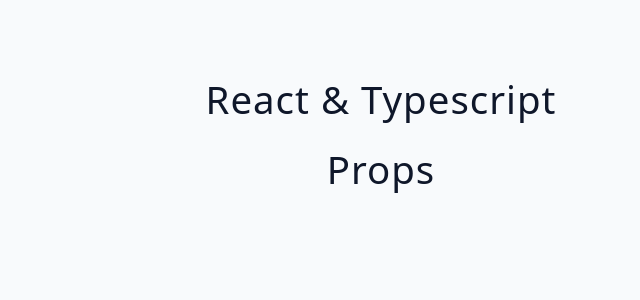
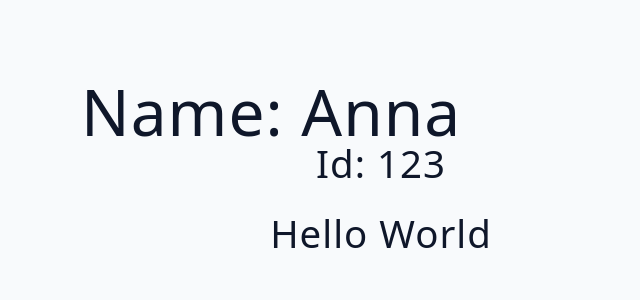
Before and after one commit to AnnaLinden/React_with_typescript, a React (Vite) app: page / in a window 1280 px wide. Shown: the top 300 px of the page, without its empty margins (259-899 px from the left). Built offline with nearby package versions, Linux system fonts and the light colour scheme.

Commit message:
react typescript props

```diff
--- a/src/App.tsx
+++ b/src/App.tsx
@@ -3,7 +3,9 @@
 function App() {
   return (
     <main>
-      <Component />
+      <Component name = 'anna' id={123}>
+      <h2>Hello world</h2>
+      </Component>
     </main>
   );
 }
--- a/src/starter/02-props/index.tsx
+++ b/src/starter/02-props/index.tsx
@@ -1,8 +1,11 @@
-function Component() {
+type ComponentProps = {name: string, id: number, children?: React.ReactNode };
+
+function Component({name, id, children}: ComponentProps) {
   return (
     <div>
-      <h2>React & Typescript</h2>
-      <h2>Props</h2>
+      <h1>Name: {name}</h1>
+      <h2>Id: {id}</h2>
+      {children}
     </div>
   );
 }
```
